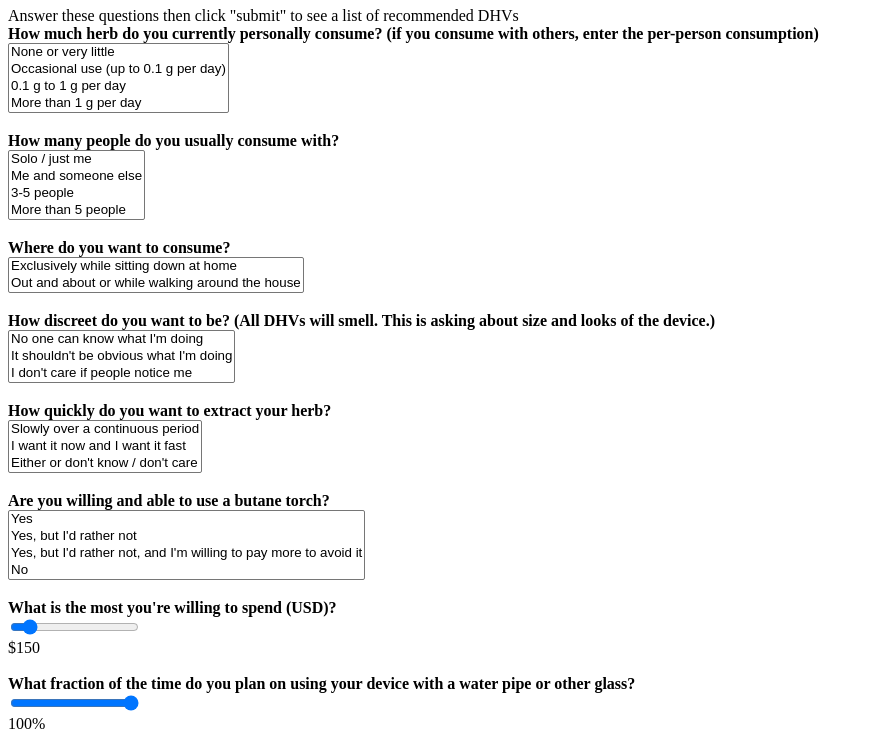
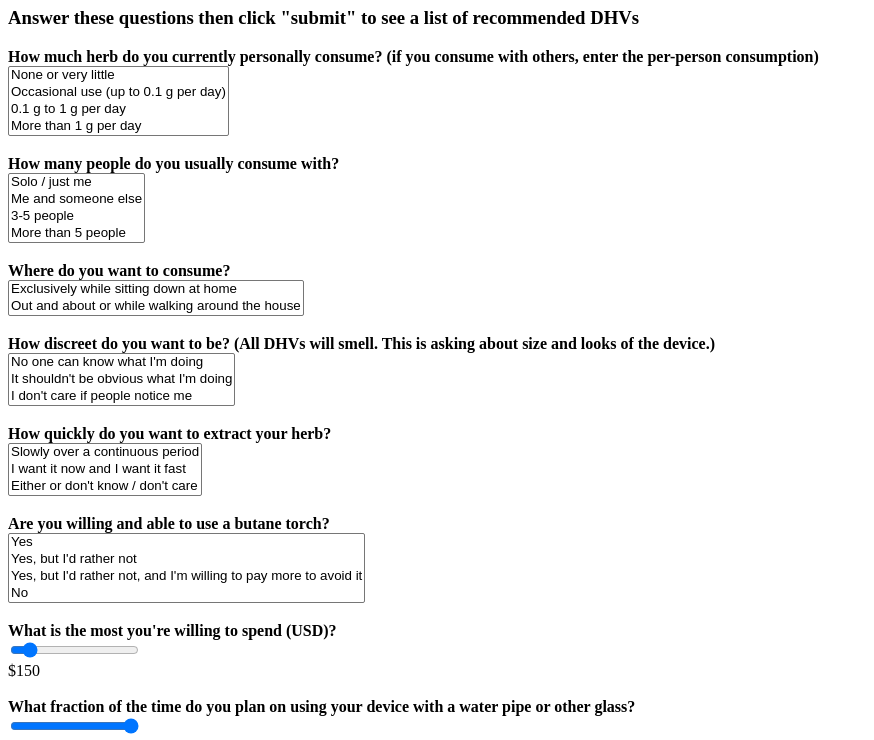
Before and after one commit to 420goonsquad420/dhv-picker, a plain HTML site: page index.html in a window 1280 px wide. Shown: the part 73-813 px from the top of the page, without its empty margins (0-874 px from the left). Drawn offline with Linux system fonts and the light colour scheme.

Commit message:
Tweak headers

```diff
--- a/index.html
+++ b/index.html
@@ -8,7 +8,7 @@
 	</head>
 	<body>
 		<h1>Pick a DHV for me</h1>
-		<div>Answer these questions then click "submit" to see a list of recommended DHVs</div>
+		<h3>Answer these questions then click "submit" to see a list of recommended DHVs</h3>
 		<form id="infoForm">
 			<label for="amount_consumed">How much herb do you currently personally consume? (if you consume with others, enter the per-person consumption)</label><br>
 			<select id="amount_consumed" size="4">
```
